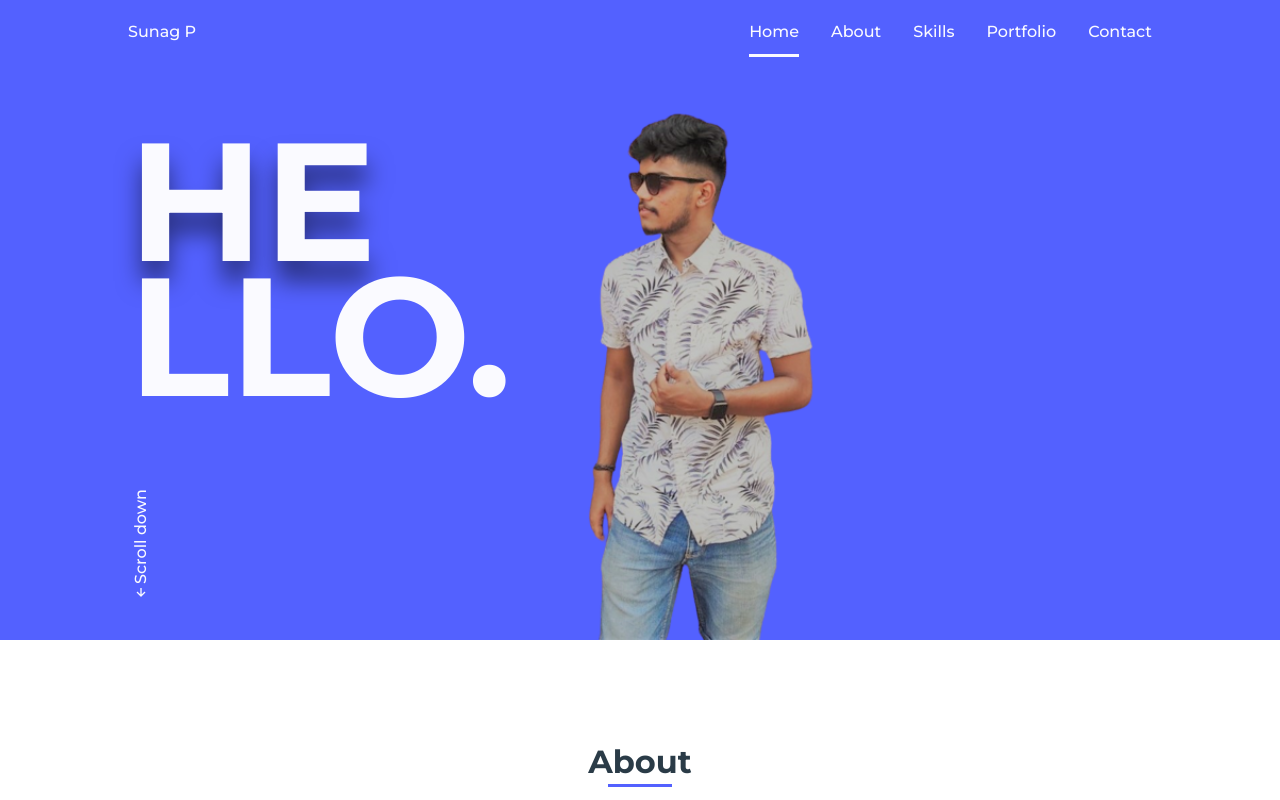
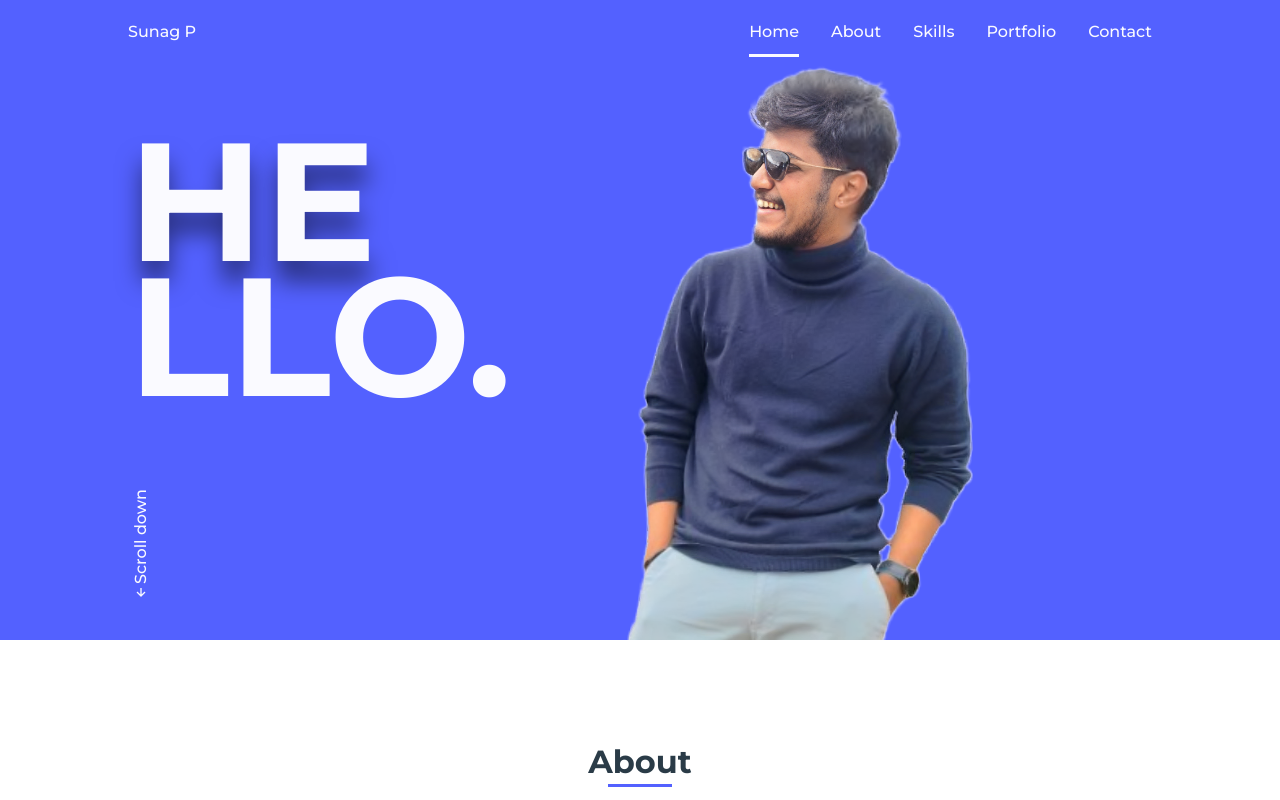
Before and after one commit to SunagP/portfolio, a plain HTML site: page index.html in a window 1280 px wide. Shown: the top 800 px of the page. Drawn offline with nearby package versions, Linux system fonts and the light colour scheme.

Commit message:
Update index.html with new front image

```diff
--- a/index.html
+++ b/index.html
@@ -60,7 +60,7 @@
                         <a href="#about" class="home__scroll-link"><i class='bx bx-up-arrow-alt' ></i>Scroll down</a>
                     </div>
 
-                    <img src="assets/img/SunagP.png" alt="" class="home__img">
+                    <img src="assets/img/sunag_new2.png" alt="" class="home__img">
                 </div>
             </section>
 
```
